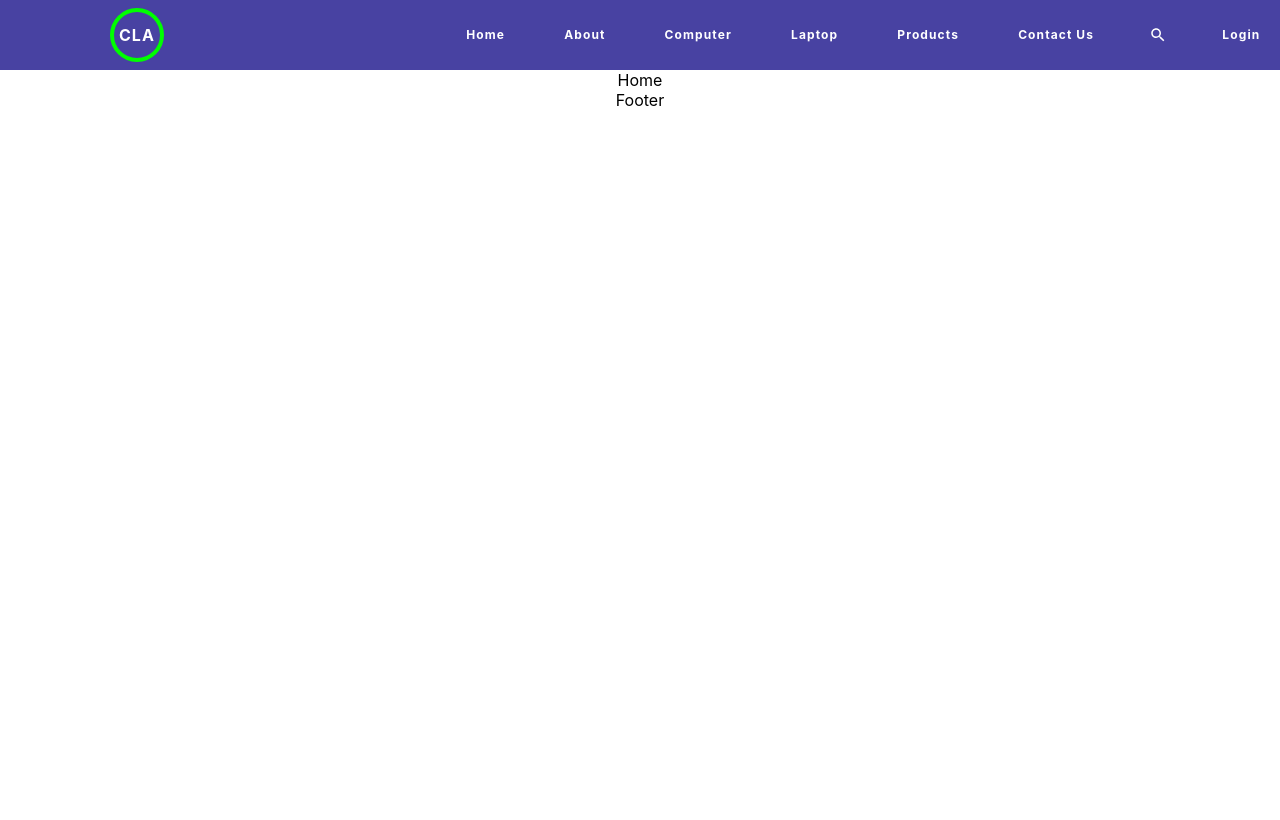
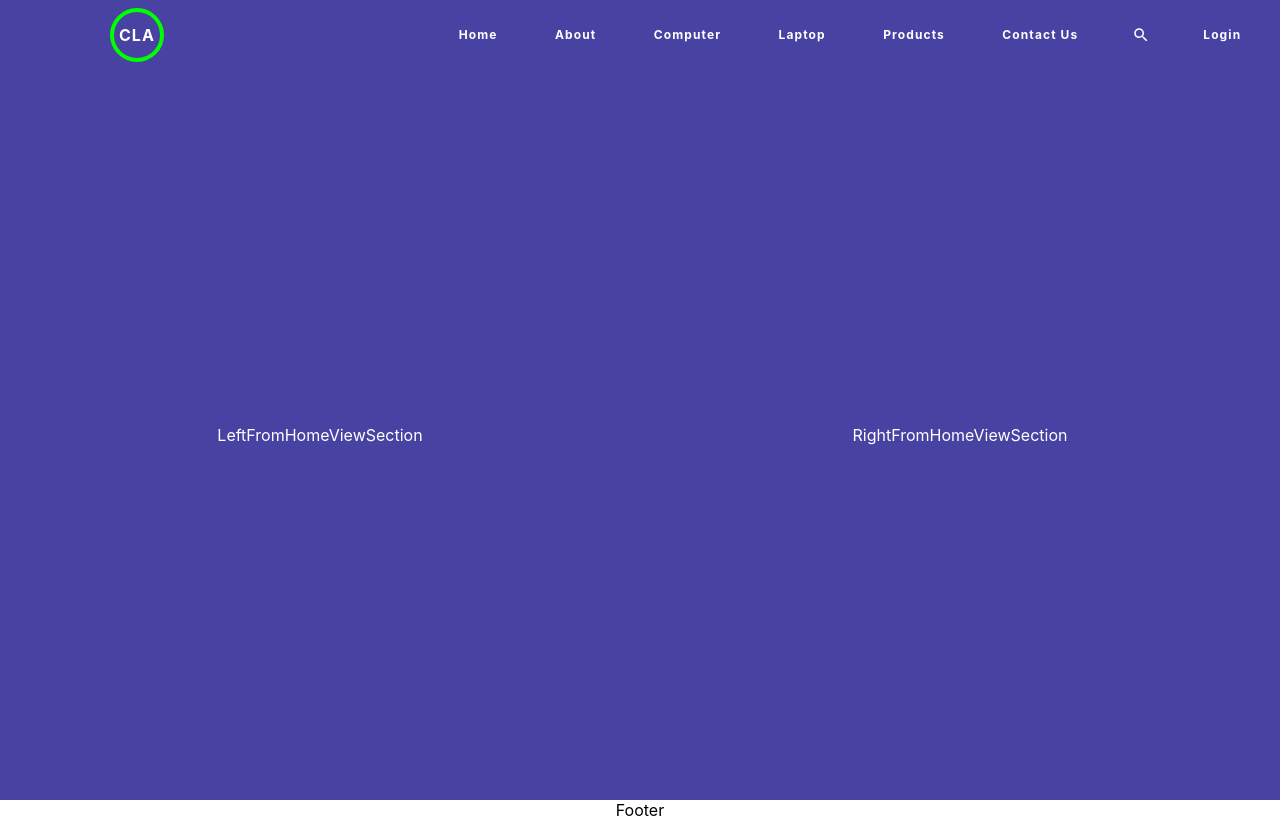
Before and after one commit to TokhirAsadov/forEpam, a React (Create React App) app: page / in a window 1280 px wide. Built offline with nearby package versions, Linux system fonts and the light colour scheme; the HTML template or start-up script is replaced by a standard one.

Commit message:
create home view component

```diff
--- /dev/null
+++ b/src/components/HomeViewSection.jsx
@@ -0,0 +1,25 @@
+import React from 'react';
+import LeftFromHomeViewSection from "./LeftFromHomeViewSection";
+import RightFromHomeViewSection from "./RightFromHomeViewSection";
+import styled from "styled-components";
+
+const HomeViewSection = () => {
+
+    const Container = styled.div`
+      display: flex;
+      align-items: center;
+      justify-content: center;
+      height: calc(100vh - 70px);
+      background-color: #4842A2;
+      color: #fff;
+    `;
+
+    return (
+        <Container>
+            <LeftFromHomeViewSection />
+            <RightFromHomeViewSection />
+        </Container>
+    );
+};
+
+export default HomeViewSection;
--- /dev/null
+++ b/src/components/LeftFromHomeViewSection.jsx
@@ -0,0 +1,17 @@
+import React from 'react';
+import styled from "styled-components";
+
+const LeftFromHomeViewSection = () => {
+
+    const Container = styled.div`
+      flex: 1;
+    `
+
+    return (
+        <Container>
+            LeftFromHomeViewSection
+        </Container>
+    );
+};
+
+export default LeftFromHomeViewSection;
--- a/src/components/Navbar.jsx
+++ b/src/components/Navbar.jsx
@@ -6,7 +6,7 @@ import NavLinks from "./NavLinks";
 const Navbar = () => {
 
     const Container = styled.div`
-        width: 100vw;
+        //width: 100vw;
         height: 60px;
         background-color: #4842A2;
         display: flex;
--- /dev/null
+++ b/src/components/RightFromHomeViewSection.jsx
@@ -0,0 +1,15 @@
+import React from 'react';
+import styled from "styled-components";
+
+const RightFromHomeViewSection = () => {
+    const Container = styled.div`
+      flex: 1;
+    `
+    return (
+        <Container>
+            RightFromHomeViewSection
+        </Container>
+    );
+};
+
+export default RightFromHomeViewSection;
--- a/src/pages/Home.jsx
+++ b/src/pages/Home.jsx
@@ -1,9 +1,10 @@
 import React from 'react';
+import HomeViewSection from "../components/HomeViewSection";
 
 const Home = () => {
     return (
         <div>
-            Home
+            <HomeViewSection />
         </div>
     );
 };
```
